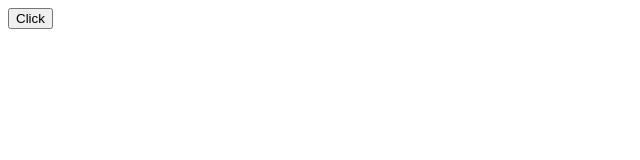
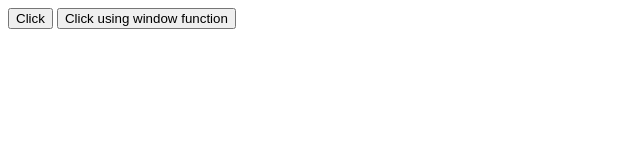
Before and after one commit to OmkarArora/webpack-test, a website built with webpack: page build/index.html in a window 1280 px wide. Shown: the whole page, without its empty margins (0-640 px from the left). Built offline with nearby package versions, Linux system fonts and the light colour scheme.

Commit message:
feat: added window function example

```diff
--- a/src/index.js
+++ b/src/index.js
@@ -1,4 +1,6 @@
 import { sampleFunc } from "./utils";
+
+window.sampleFuncFromWindow = sampleFunc;
 
 document.addEventListener("DOMContentLoaded", () => {
 	const btn = document.getElementById("btn");
```
Also changed, not shown: build/app.js, build/index.html, 1 other file.
